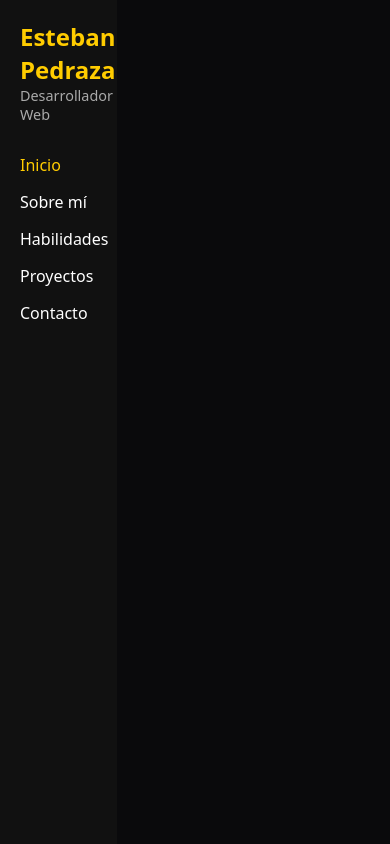
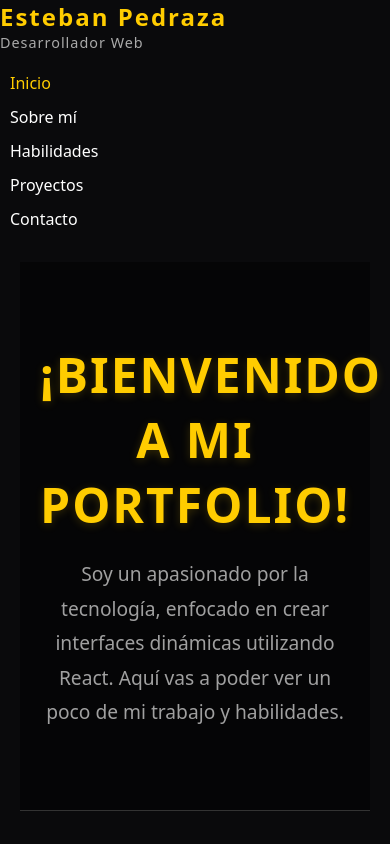
Before and after one commit to estebanpp00/tp1-react-portfolio-esteban-pedraza, a React (Vite) app: page / in a window 390 px wide. Shown: the top 844 px of the page. Built offline with nearby package versions, Linux system fonts and the light colour scheme.

Commit message:
solucione responsive. utilice mediaquery y agregue margin left para elementos del sidebar

```diff
--- a/src/components/Sidebar.jsx
+++ b/src/components/Sidebar.jsx
@@ -2,12 +2,12 @@ import { NavLink } from 'react-router-dom';
 
 const Sidebar = () => {
   return (
-        <aside style={{ width: '30%', backgroundColor: '#111', color: '#fff', padding: '20px', minHeight: '100vh', boxSizing: 'border-box' }}>
-            <h2 style={{ color: '#ffcc00' }}>Esteban Pedraza</h2>
-            <p style={{ fontSize: '0.9rem', color: '#aaa' }}>Desarrollador Web</p>
-            <nav style={{ marginTop: '30px' }}>
+    <aside className="sidebar-container">
+      <h2 style={{ color: '#ffcc00', letterSpacing: '2px' }}>Esteban Pedraza</h2>
+      <p style={{ fontSize: '0.9rem', color: '#aaa', letterSpacing: '1px' }}>Desarrollador Web</p>
+      <nav style={{ marginTop: '20px' }}>
         <ul style={{ listStyle: 'none', padding: 0 }}>
-                    <li style={{ marginBottom: '15px' }}>
+          <li style={{ marginBottom: '12px', marginLeft: '10px' }}>
             <NavLink
               to="/"
               style={({ isActive }) => ({ color: isActive ? '#ffcc00' : '#fff', textDecoration: 'none' })}
@@ -15,7 +15,7 @@ const Sidebar = () => {
               Inicio
             </NavLink>
           </li>
-                    <li style={{ marginBottom: '15px' }}>
+          <li style={{ marginBottom: '12px', marginLeft: '10px' }}>
             <NavLink
               to="/about"
               style={({ isActive }) => ({ color: isActive ? '#ffcc00' : '#fff', textDecoration: 'none' })}
@@ -23,7 +23,7 @@ const Sidebar = () => {
               Sobre mí
             </NavLink>
           </li>
-                    <li style={{ marginBottom: '15px' }}>
+          <li style={{ marginBottom: '12px', marginLeft: '10px'  }}>
             <NavLink
               to="/skills"
               style={({ isActive }) => ({ color: isActive ? '#ffcc00' : '#fff', textDecoration: 'none' })}
@@ -31,7 +31,7 @@ const Sidebar = () => {
               Habilidades
             </NavLink>
           </li>
-                    <li style={{ marginBottom: '15px' }}>
+          <li style={{ marginBottom: '12px', marginLeft: '10px' }}>
             <NavLink
               to="/projects"
               style={({ isActive }) => ({ color: isActive ? '#ffcc00' : '#fff', textDecoration: 'none' })}
@@ -39,7 +39,7 @@ const Sidebar = () => {
               Proyectos
             </NavLink>
           </li>
-                    <li style={{ marginBottom: '15px' }}>
+          <li style={{ marginBottom: '12px', marginLeft: '10px' }}>
             <NavLink
               to="/contact"
               style={({ isActive }) => ({ color: isActive ? '#ffcc00' : '#fff', textDecoration: 'none' })}
```
Lines whose indentation alone changed are shown as unchanged.
